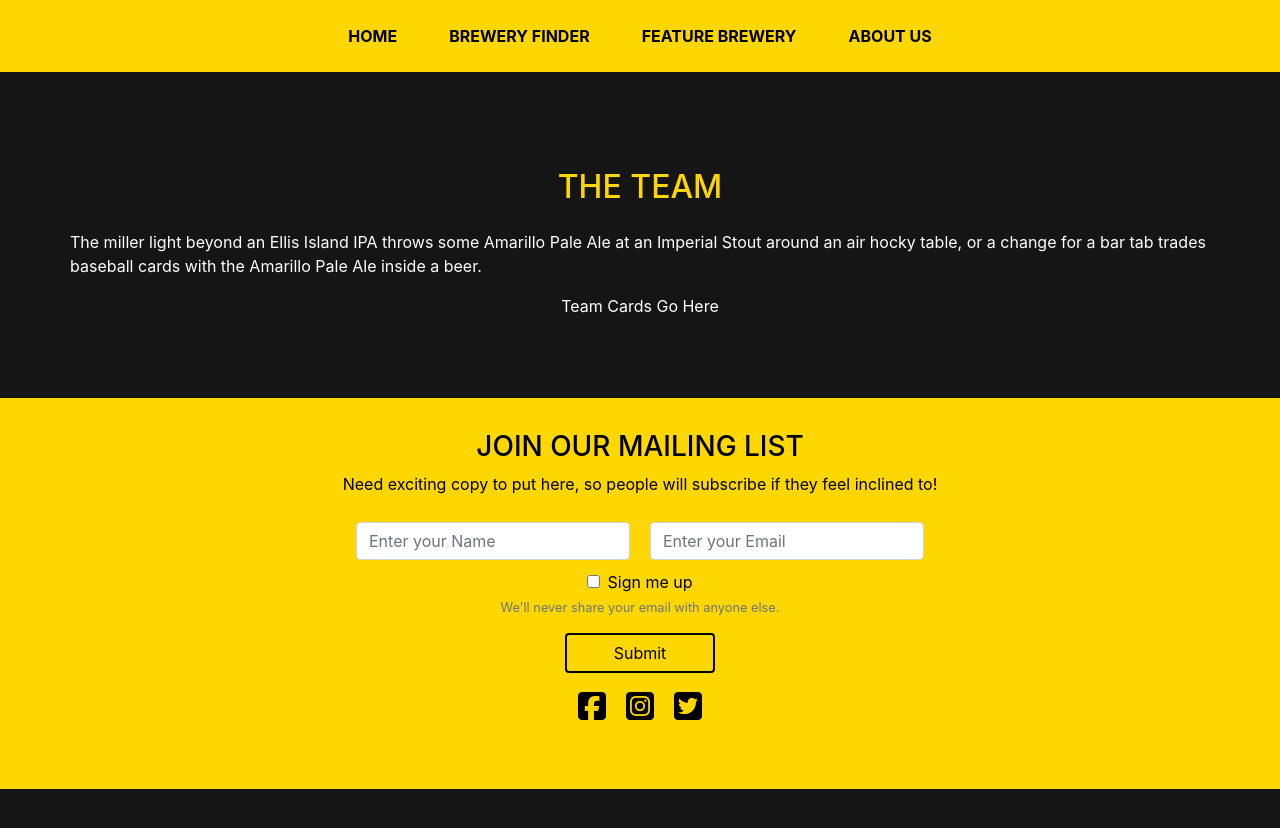
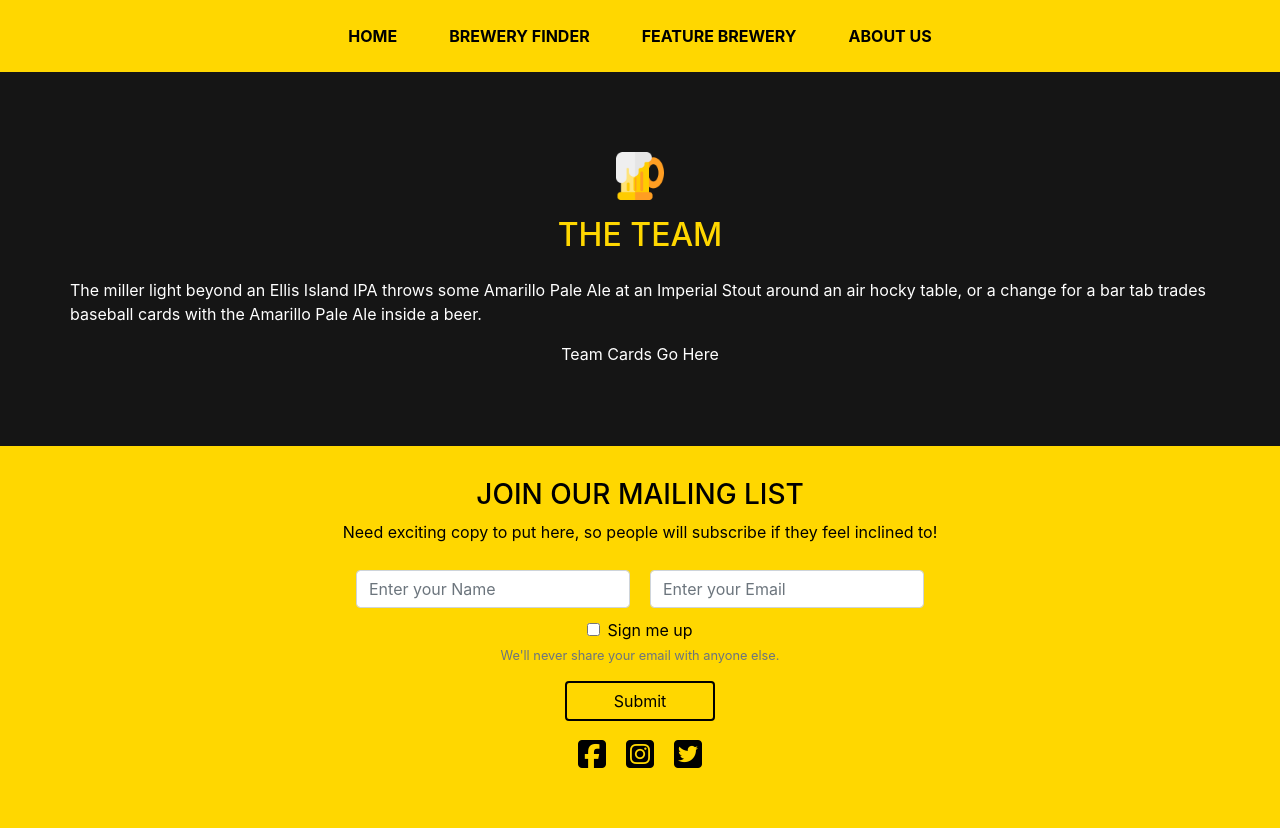
Before and after one commit to wyncode/C38_midterm_angi_gloria_juan_tyler, a React (Create React App) app in the folder client/: page /about in a window 1280 px wide. Shown: the top 828 px of the page. Before the commit the page ends 800 px from the top, so only its background shows below. Built offline with nearby package versions, Linux system fonts and the light colour scheme; the HTML template or start-up script is replaced by a standard one.

Commit message:
changed the home route, added an Images folder under the src directory and added the logo icon on Home and About pages

```diff
--- a/client/src/App.jsx
+++ b/client/src/App.jsx
@@ -15,7 +15,7 @@ const App = () => {
   return (
     <Router>
       <NavBar />
-      <Route path="/home" exact component={Home} />
+      <Route path="/" exact component={Home} />
       <Route path="/breweries" component={Breweries} />
       <Route path="/about" component={About} />
       <Route path="/feature" component={Feature} />
--- a/client/src/components/About/About.css
+++ b/client/src/components/About/About.css
@@ -11,3 +11,8 @@ h1 {
     flex-direction: column;
     align-items: center;
 }
+
+.logo-icon {
+    width: 3rem;
+    height: auto;
+  }
--- a/client/src/components/About/About.jsx
+++ b/client/src/components/About/About.jsx
@@ -1,9 +1,11 @@
 import React from 'react'
 import "../About/About.css"
+import Logo from './../../../src/Images/logo-color.png'
 
 const About = () => {
     return (
         <main className="container">
+            <img className="logo-icon" src={Logo} alt="Brewery Finder Logo" />
             <h1>The Team</h1>
             <p>The miller light beyond an Ellis Island IPA throws some Amarillo Pale Ale at an Imperial Stout around an air hocky table, or a change for a bar tab trades baseball cards with the Amarillo Pale Ale inside a beer.</p>
             <div>Team Cards Go Here</div>
--- a/client/src/components/Home/Home.css
+++ b/client/src/components/Home/Home.css
@@ -20,6 +20,11 @@ body {
       background-image: url(https://images.unsplash.com/photo-1554127959-b04104f23bab?ixlib=rb-1.2.1&ixid=eyJhcHBfaWQiOjEyMDd9&auto=format&fit=crop&w=1001&q=80);
       background-size: cover;
       background-position: center;
+  }
+
+  .logo-icon {
+    width: 3rem;
+    height: auto;
   }
 
   h1 {
--- a/client/src/components/Home/Home.jsx
+++ b/client/src/components/Home/Home.jsx
@@ -1,5 +1,6 @@
 import React from 'react';
 import '../Home/Home.css'
+import Logo from './../../../src/Images/logo-color.png'
 
 const Home = () => {
   return (
@@ -10,7 +11,7 @@ const Home = () => {
         <p className="button-placeholder">Find Breweries Now</p>
       </div>
       <div className="container">
-        {/* <img src="client/public/logo-color.png" alt="Brewery Finder Logo"></img> */}
+        <img className="logo-icon" src={Logo} alt="Brewery Finder Logo" />
         <h1>Our Story</h1>
         <p>The miller light beyond an Ellis Island IPA throws some Amarillo Pale Ale at an Imperial Stout around an air hocky table, or a change for a bar tab trades baseball cards with the Amarillo Pale Ale inside a beer.
           The mitochondrial monkey bite finds much coolness with a Dixie Beer defined by some bud light.</p>
--- a/client/src/components/Navbar/navbar.jsx
+++ b/client/src/components/Navbar/navbar.jsx
@@ -5,10 +5,10 @@ import "../Navbar/navbar.css"
 const TopNav = () => {
   return (
     <nav className="navigation">
-    <Nav defaultActiveKey="/home" as="ul">
+    <Nav defaultActiveKey="/" as="ul">
 
       <Nav.Item as="li">
-        <Nav.Link href="/home">
+        <Nav.Link href="/">
           Home
         </Nav.Link>
       </Nav.Item>
```
Also changed, not shown: client/src/Images/logo-bw.png (renamed from client/public/logo-bw.png), client/src/Images/logo-color.png (renamed from client/public/logo-color.png).
